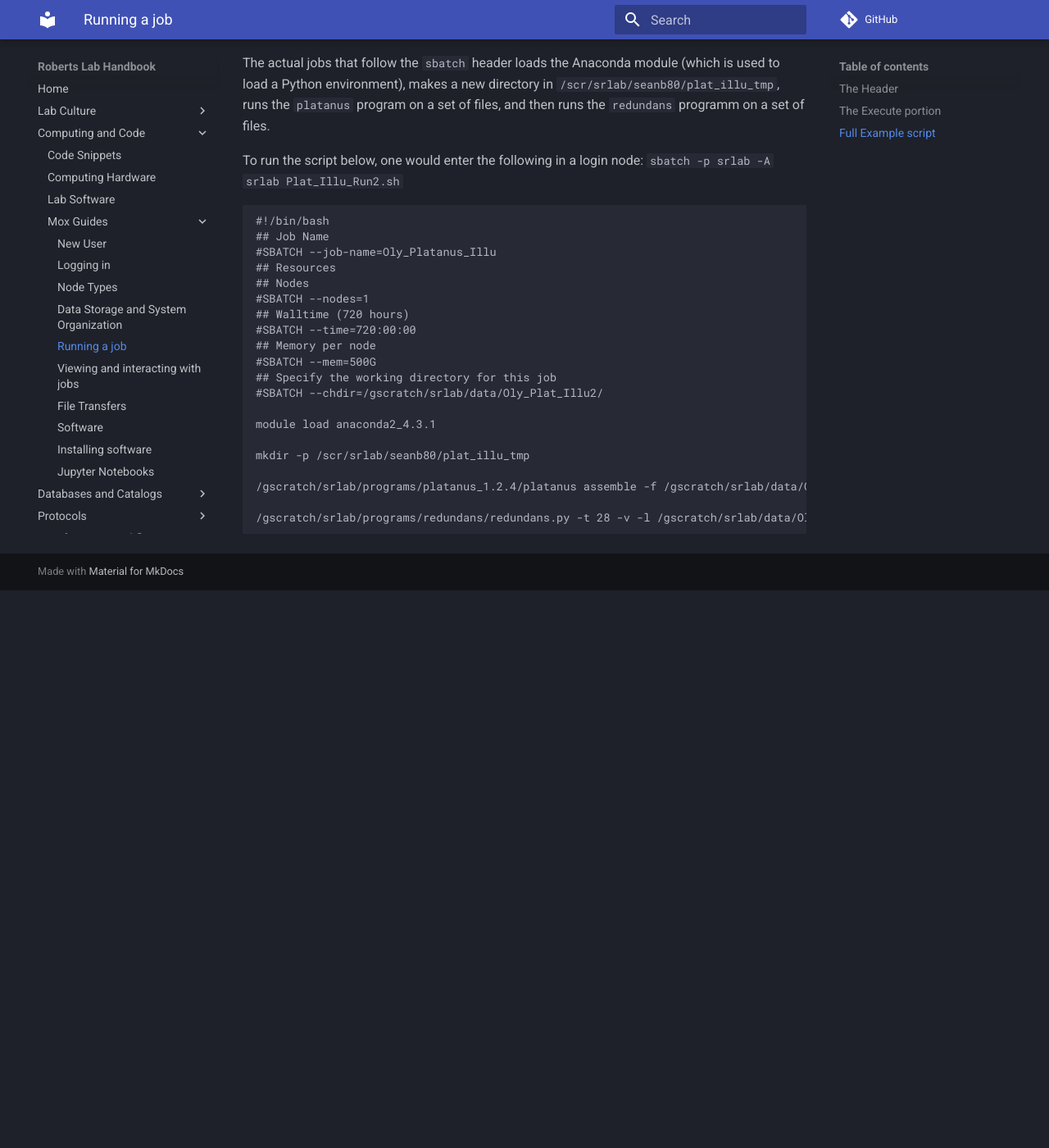
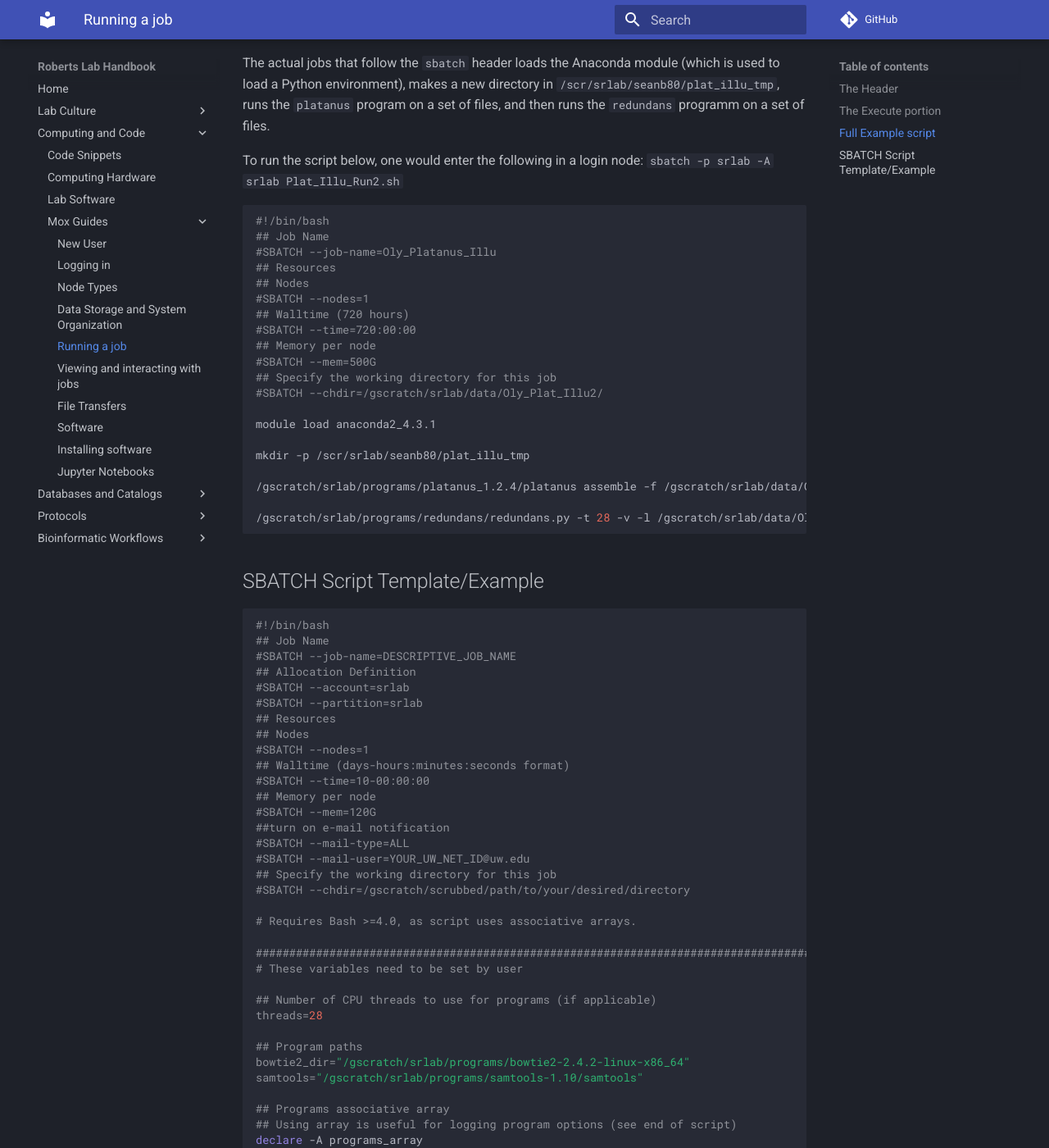
Before and after one commit to RobertsLab/resources, an MkDocs documentation site: the page built from docs/mox_Running-a-Job.md, in a window 1280 px wide and 1400 px high, scrolled down 1819 px. Shown: the whole window at 82% size. Built offline with MkDocs 1.6.1 and Material for MkDocs 9.7.7, drawn with Linux system fonts in a browser that asks for light colours; comment, search, counter and statistics services are not loaded; before the commit the page ends 2539 px from its top, so only the background shows below that; some of the changed text lies outside the part shown.

Commit message:
add more detailed template sbatch script with program/PATH log option

````diff
--- a/docs/mox_Running-a-Job.md
+++ b/docs/mox_Running-a-Job.md
@@ -61,7 +61,7 @@
 To run the script below, one would enter the following in a login node:
 ```sbatch -p srlab -A srlab Plat_Illu_Run2.sh```
 
-```
+```bash
 #!/bin/bash
 ## Job Name
 #SBATCH --job-name=Oly_Platanus_Illu
@@ -84,3 +84,122 @@
 /gscratch/srlab/programs/redundans/redundans.py -t 28 -v -l /gscratch/srlab/data/OlyData/PacBio/170210_PCB-CC_MS_EEE_20kb_P6v2_D01_1_filtered_subreads.fastq /gscratch/srlab/data/OlyData/PacBio/170228_PCB-CC_AL_20kb_P6v2_C01_1_filtered_subreads.fastq /gscratch/srlab/data/OlyData/PacBio/170228_PCB-CC_AL_20kb_P6v2_D01_1_filtered_subreads.fastq /gscratch/srlab/data/OlyData/PacBio/170228_PCB-CC_AL_20kb_P6v2_E01_1_filtered_subreads.fastq /gscratch/srlab/data/OlyData/PacBio/170307_PCB-CC_AL_20kb_P6v2_C01_1_filtered_subreads.fastq /gscratch/srlab/data/OlyData/PacBio/170307_PCB-CC_AL_20kb_P6v2_C02_1_filtered_subreads.fastq /gscratch/srlab/data/OlyData/PacBio/170314_PCB-CC_20kb_P6v2_A01_1_filtered_subreads.fastq /gscratch/srlab/data/OlyData/PacBio/170314_PCB-CC_20kb_P6v2_A02_1_filtered_subreads.fastq  /gscratch/srlab/data/OlyData/PacBio/170314_PCB-CC_20kb_P6v2_A03_1_filtered_subreads.fastq /gscratch/srlab/data/OlyData/PacBio/170314_PCB-CC_20kb_P6v2_A04_1_filtered_subreads.fastq -f /gscratch/srlab/data/Oly_Plat_Illu/Oly_Out__contig.fa -o /gscratch/srlab/data/Oly_Redundans_Run2
 
 ```
+
+## SBATCH Script Template/Example
+
+```bash
+#!/bin/bash
+## Job Name
+#SBATCH --job-name=DESCRIPTIVE_JOB_NAME
+## Allocation Definition
+#SBATCH --account=srlab
+#SBATCH --partition=srlab
+## Resources
+## Nodes
+#SBATCH --nodes=1
+## Walltime (days-hours:minutes:seconds format)
+#SBATCH --time=10-00:00:00
+## Memory per node
+#SBATCH --mem=120G
+##turn on e-mail notification
+#SBATCH --mail-type=ALL
+#SBATCH --mail-user=YOUR_UW_NET_ID@uw.edu
+## Specify the working directory for this job
+#SBATCH --chdir=/gscratch/scrubbed/path/to/your/desired/directory
+
+# Requires Bash >=4.0, as script uses associative arrays.
+
+###################################################################################
+# These variables need to be set by user
+
+## Number of CPU threads to use for programs (if applicable)
+threads=28
+
+## Program paths
+bowtie2_dir="/gscratch/srlab/programs/bowtie2-2.4.2-linux-x86_64"
+samtools="/gscratch/srlab/programs/samtools-1.10/samtools"
+
+## Programs associative array
+## Using array is useful for logging program options (see end of script)
+declare -A programs_array
+
+programs_array=(
+[bowtie2]="${bowtie2_dir}/bowtie2" \
+[bowtie2_build]="${bowtie2_dir}/bowtie2-build" \
+[samtools_index]="${samtools} index" \
+[samtools_sort]="${samtools} sort" \
+[samtools_view]="${samtools} view"
+)
+
+
+
+###################################################################################
+
+# Exit script if any command fails
+set -e
+
+# Load Python Mox module for Python module availability
+module load intel-python3_2017
+
+
+## PUT COMMANDS IN THIS SECTION
+
+## CALL PROGRAMS FROM ARRAY
+${programs_array[bowtie2_build]} \
+--threads ${threads} \
+${transcriptomes_array[$transcriptome]} \
+${transcriptome_name}
+
+
+###################################################################################
+
+## Capture program options
+## Expects program options to be accessible via an "-h" argument,
+## but has exceptions for some other commonly used programs (e.g. samtools, multiqc)
+echo "Logging program options..."
+for program in "${!programs_array[@]}"
+do
+	{
+  echo "Program options for ${program}: "
+	echo ""
+
+  # Handle samtools help menus
+  if [[ "${program}" == "samtools_index" ]] \
+  || [[ "${program}" == "samtools_sort" ]] \
+  || [[ "${program}" == "samtools_view" ]]
+  then
+    ${programs_array[$program]}
+  fi
+	${programs_array[$program]} -h
+	echo ""
+	echo ""
+	echo "----------------------------------------------"
+	echo ""
+	echo ""
+} &>> program_options.log || true
+
+  # If MultiQC is in programs_array, copy the config file to this directory.
+  if [[ "${program}" == "multiqc" ]]; then
+  	cp --preserve ~/.multiqc_config.yaml multiqc_config.yaml
+  fi
+done
+
+echo ""
+echo "Finished logging program options."
+echo ""
+
+echo ""
+echo "Logging system PATH."
+
+# Document programs in PATH (primarily for program version ID)
+{
+date
+echo ""
+echo "System PATH for $SLURM_JOB_ID"
+echo ""
+printf "%0.s-" {1..10}
+echo "${PATH}" | tr : \\n
+} >> system_path.log
+
+echo "Finished logging system PATH"
+```
````
